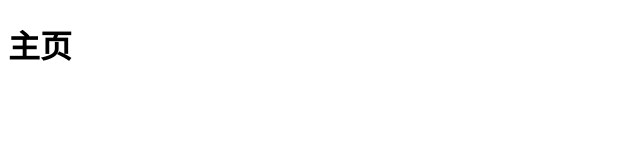
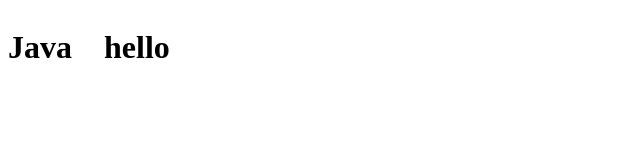
Before and after one commit to xiao-xiao-bai/xiao-xiao-bai.github.io, a plain HTML site: page index.html in a window 1280 px wide. Shown: the whole page, without its empty margins (0-640 px from the left). Drawn offline with Linux system fonts and the light colour scheme.

Commit message:
Update index.html

```diff
--- a/index.html
+++ b/index.html
@@ -7,6 +7,6 @@
 	<title>Document</title>
 </head>
 <body>
-	<h1>主页</h1>
+	<h1>Java　hello</h1>
 </body>
 </html>
```
